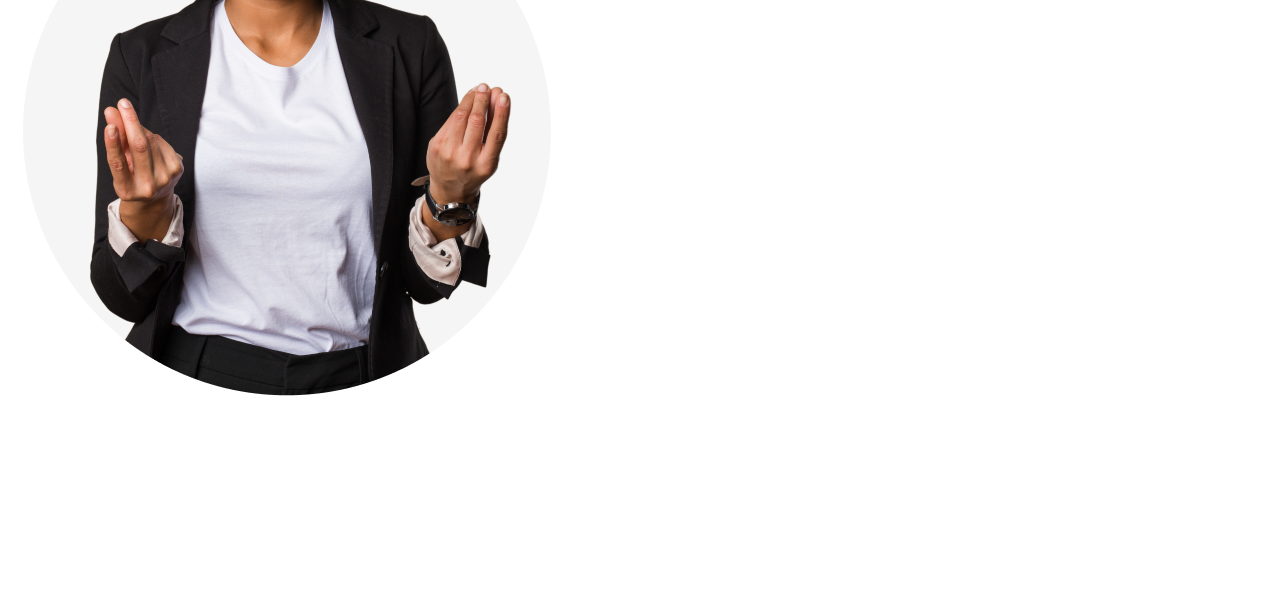
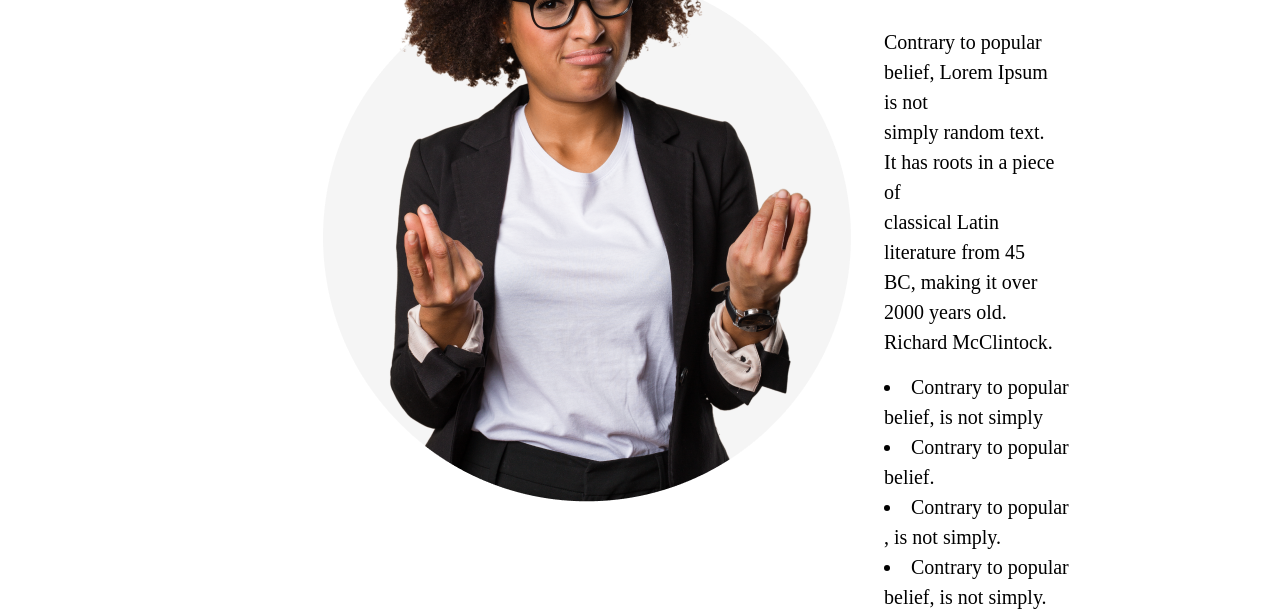
Before and after one commit to sanjidachowdhury/new-year, a plain HTML site: page index.html in a window 1280 px wide. Shown: the part 979-1591 px from the top of the page. Before the commit the page ends 1379 px from the top, so only its background shows below. Drawn offline with Linux system fonts and the light colour scheme.

Commit message:
added main part one

```diff
--- a/index.html
+++ b/index.html
@@ -27,10 +27,23 @@
     </header>
 
     <main>
-        <div class="right-side">
-            <img src="images/person.png" alt="">
-        </div>
-        <div class="left-side"></div>
+        <section class="reasons">
+            <div class="left-side">
+                <img src="images/person.png" alt="">
+            </div>
+            <div class="right-side">
+                <h2 class="mid-heading">My failures of<br> previous year</h2>
+                <p class="random-text">Contrary to popular belief, Lorem Ipsum is not<br> simply random text. It has
+                    roots
+                    in a piece
+                    of<br>classical
+                    Latin literature from 45 BC, making it over<br>2000 years old. Richard McClintock.</p>
+                <li class="random-list">Contrary to popular belief, is not simply</li>
+                <li class="random-list">Contrary to popular belief.</li>
+                <li class="random-list">Contrary to popular , is not simply.</li>
+                <li class="random-list">Contrary to popular belief, is not simply.</li>
+            </div>
+        </section>
     </main>
 
     <footer></footer>
--- a/styles/style.css
+++ b/styles/style.css
@@ -41,3 +41,39 @@
     border: none;
     border-radius: 10px;
 }
+
+.reasons {
+    display: flex;
+    justify-content: space-around;
+    align-items: center;
+    width: 100%;
+    margin: auto;
+
+}
+
+.left-side {
+    margin-left: 300px;
+}
+
+.right-side {
+    text-align: left;
+    line-height: 1.5;
+    margin-right: 300px;
+}
+
+.mid-heading {
+    font-size: 40px;
+    font-weight: bold;
+    font-family: Arial, Helvetica, sans-serif;
+    padding: 20px;
+}
+
+.random-text {
+    padding: 15px;
+    font-size: 20px;
+}
+
+.random-list {
+    padding-left: 15px;
+    font-size: 20px;
+}
```
